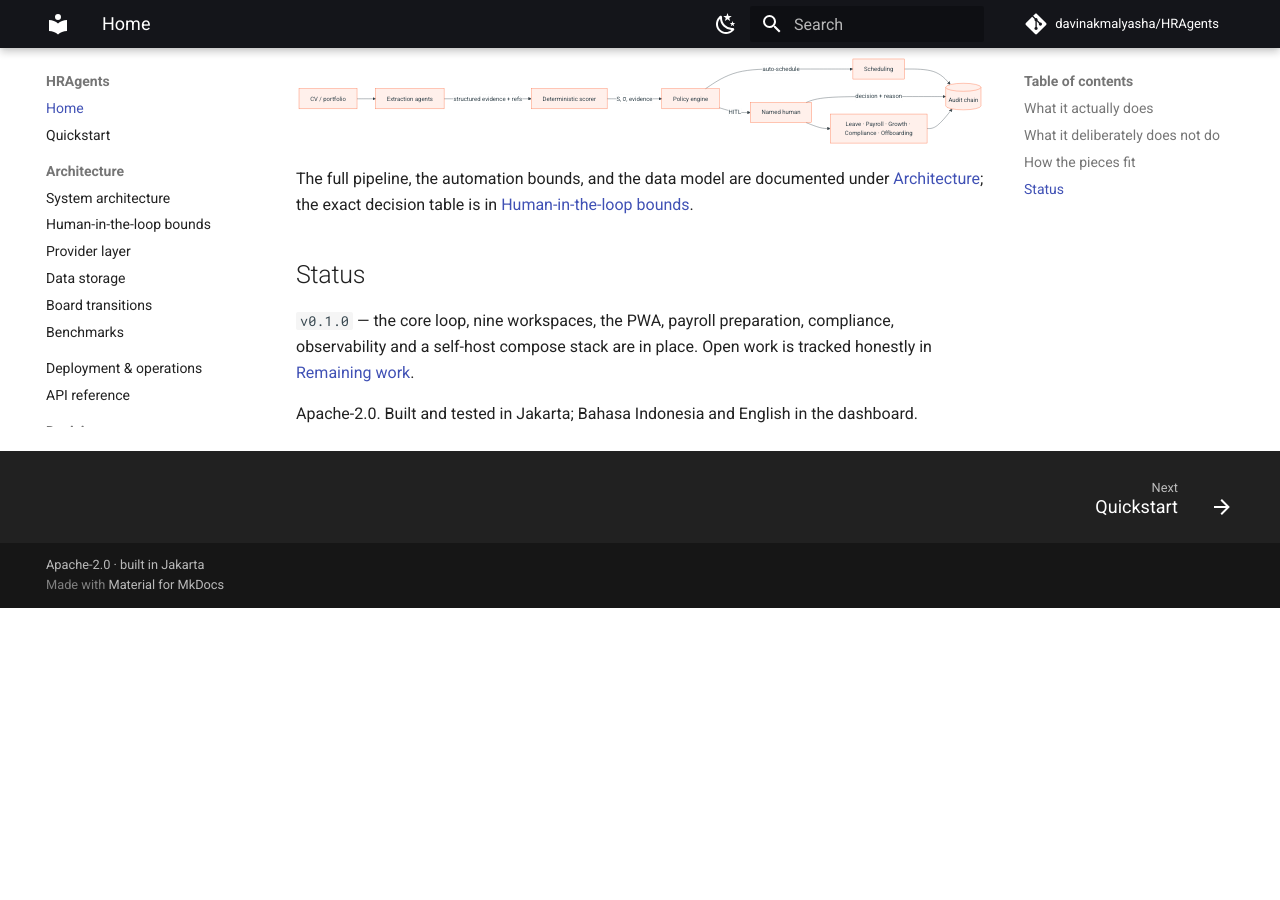
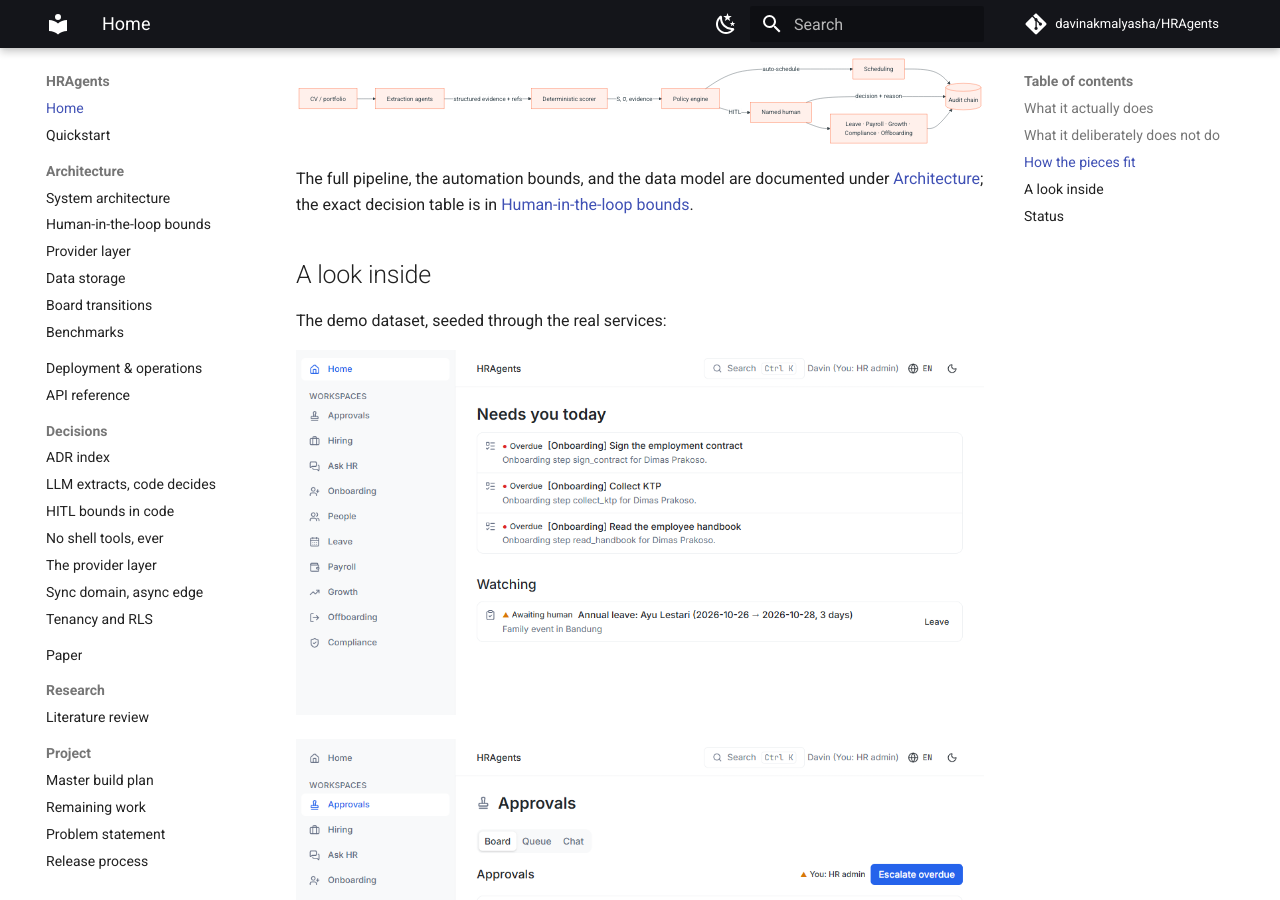
Before and after one commit to davinakmalyasha/HRAgents, an MkDocs documentation site: the page built from docs/index.md, in a window 1280 px wide and 900 px high, scrolled down 1408 px. Built offline with MkDocs 1.6.1 and Material for MkDocs 9.7.7, drawn with Linux system fonts in a browser that asks for light colours; comment, search, counter and statistics services are not loaded; before the commit the page ends 2016 px from its top, so only the background shows below that.

Commit message:
docs: real screenshots, the paper, and versioned docs in the plan
The README and the site now show the product actually running: the
attention-first home, the shared approvals queue, people and records, and the
operations page with every provider's state and masked configuration. They were
captured from a demo-seeded instance with the offline model, so no real
credential appears.

The paper records the design, the measured throughput and eval tables, and a
limitations section that names what is still unproven; the site deploys through
mike, so 0.2 keeps its own documentation while main publishes `dev`.

Signed-off-by: Davin Akmal Yasha <cepdenicheca@gmail.com>

```diff
--- a/docs/index.md
+++ b/docs/index.md
@@ -66,6 +66,18 @@ The full pipeline, the automation bounds, and the data model are documented
 under [Architecture](architecture/system-architecture.md); the exact decision
 table is in [Human-in-the-loop bounds](architecture/hitl-bounds.md).
 
+## A look inside
+
+The demo dataset, seeded through the real services:
+
+![Home: the work that needs a human today](assets/screenshots/home.png)
+
+![Approvals: one queue for every department, with the reason a decision needs](assets/screenshots/approvals.png)
+
+![People and records: directory, org chart, probation and expiry queue](assets/screenshots/records.png)
+
+![Operations: every provider's state, masked configuration, and the dead-letter queue](assets/screenshots/operations.png)
+
 ## Status
 
 `v0.1.0` — the core loop, nine workspaces, the PWA, payroll preparation,
--- a/mkdocs.yml
+++ b/mkdocs.yml
@@ -73,6 +73,7 @@ nav:
       - The provider layer: adr/0004-provider-layer.md
       - Sync domain, async edge: adr/0005-sync-domain-async-edge.md
       - Tenancy and RLS: adr/0006-tenancy-rls.md
+  - Paper: paper.md
   - Research:
       - Literature review: research/literature-review.md
   - Project:
```
Also changed, not shown: README.md (+10 -0 lines), docs/assets/screenshots/approvals.png (added), docs/assets/screenshots/home.png (added), docs/assets/screenshots/leave.png (added), docs/assets/screenshots/operations.png (added), docs/assets/screenshots/records.png (added), 1 other file.
